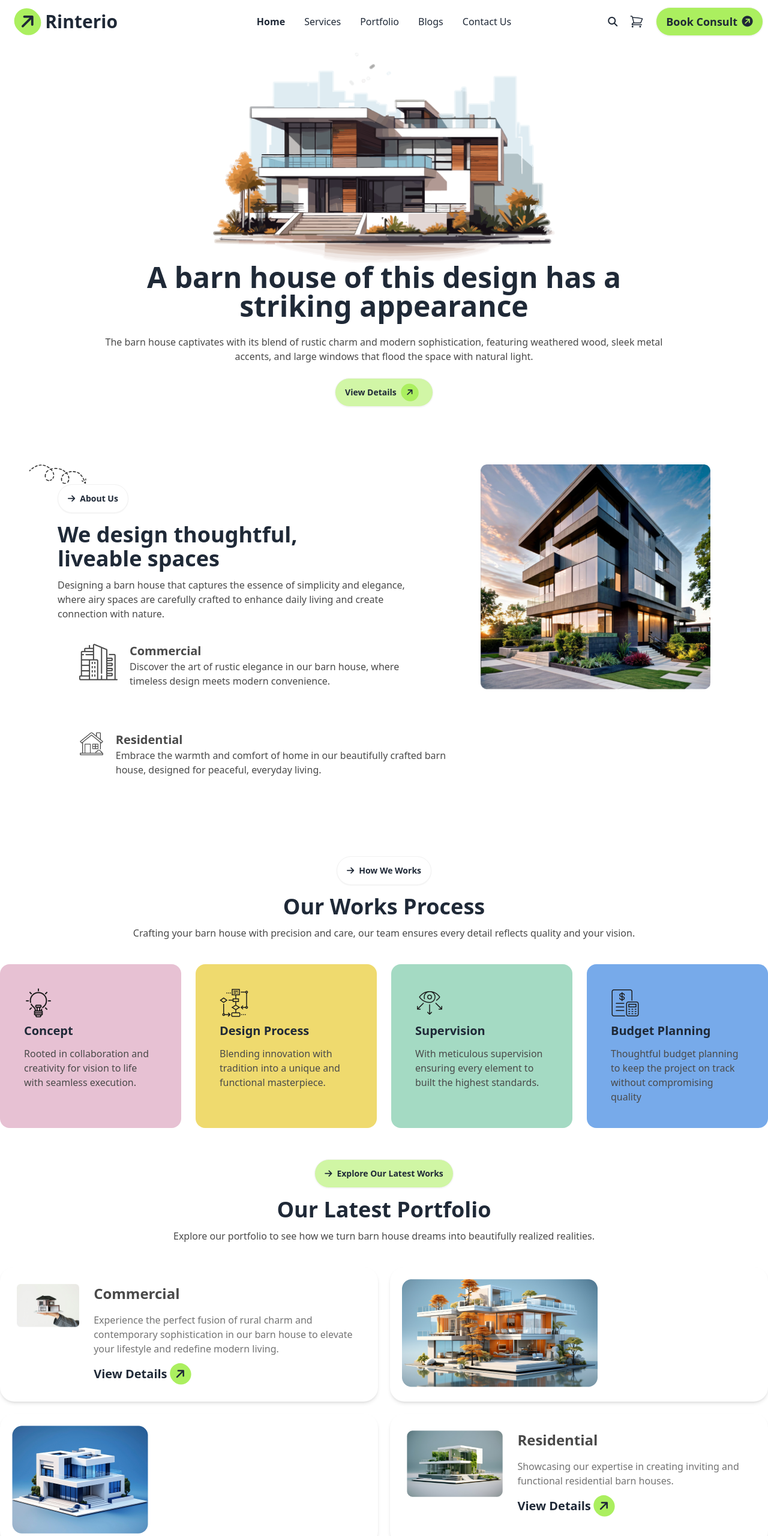
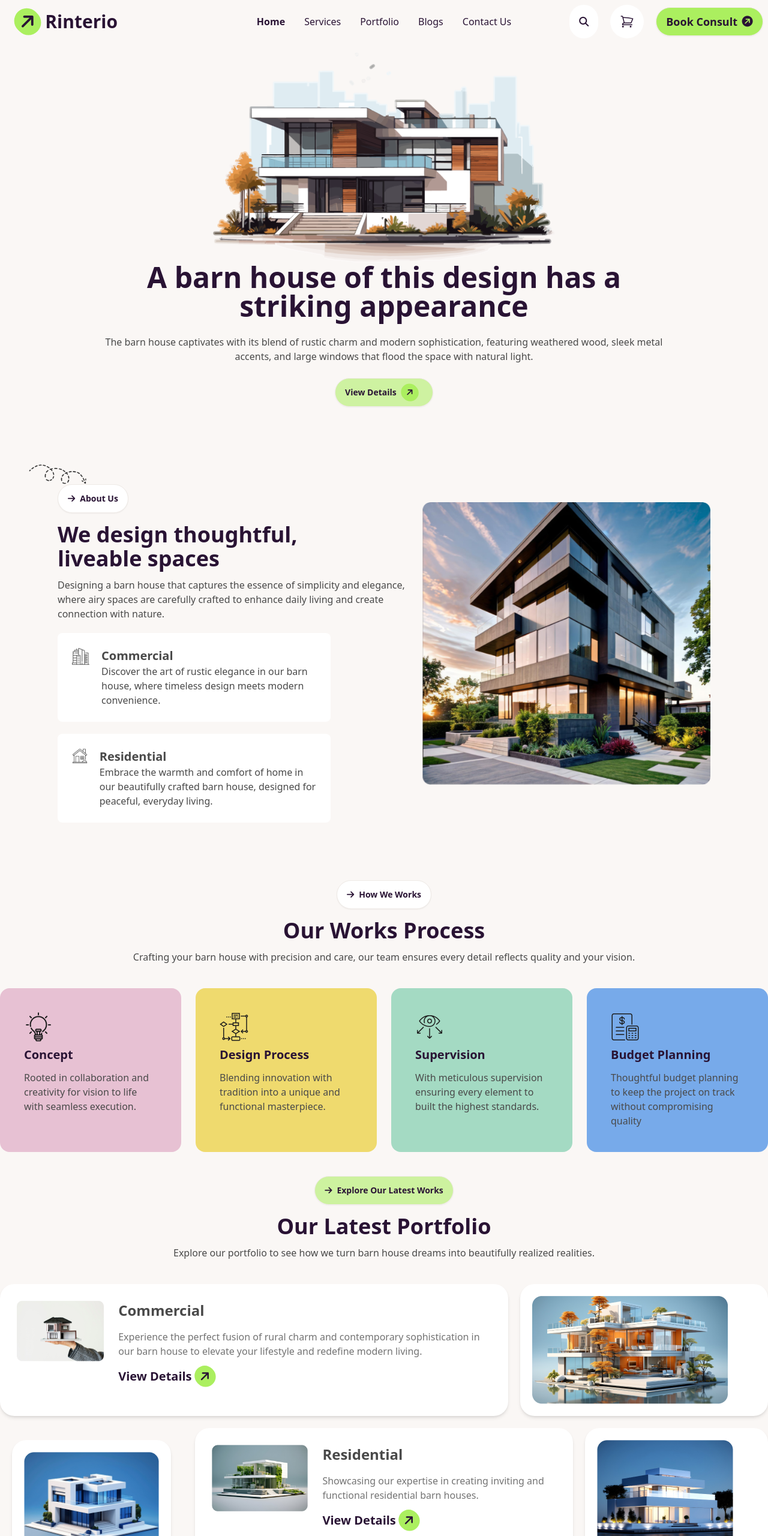
Before and after one commit to tasmia-munira/my-third-assignment, a plain HTML site: page index.html in a window 1280 px wide. Shown: the top 2560 px of the page at 60% size. Drawn offline with nearby package versions, Linux system fonts and the light colour scheme.

Commit message:
added responsive

```diff
--- a/index.html
+++ b/index.html
@@ -1,5 +1,5 @@
 <!DOCTYPE html>
-<html lang="en" data-theme="light">
+<html lang="en" data-theme="cupcake">
 <head>
     <meta charset="UTF-8">
     <meta name="viewport" content="width=device-width, initial-scale=1.0">
@@ -36,13 +36,43 @@
   </script>
 
 
+
 </head>
 <body class=".font-manrope">
     <header class="container mx-auto">
       <!-- navbar -->
       <div class="navbar bg-base-100">
         <div class="navbar-start">
-          <div class="dropdown">
+
+          <a class="btn btn-ghost text-3xl font-bold"><i class="fa-solid fa-arrow-right -rotate-45 bg-[#ABEF5F] rounded-full p-2"></i> Rinterio</a>
+        </div>
+        <div class="navbar-center hidden lg:flex">
+          <ul class="menu menu-horizontal px-1 text-base">
+            <li class="font-bold"><a>Home</a></li>
+            <li><a>Services</a></li>
+            <li><a>Portfolio</a></li>
+            <li><a>Blogs</a></li>
+            <li><a>Contact Us</a></li>
+          </ul>
+        </div>
+        <div class="navbar-end flex space-x-5">
+          <div class=" bg-white rounded-full p-4 hidden sm:block">
+            <i class="fa-solid fa-magnifying-glass"></i>
+          </div>
+          <div class="bg-white rounded-full p-4 hidden sm:block">
+            <svg xmlns="http://www.w3.org/2000/svg" fill="none" viewBox="0 0 24 24" stroke-width="1.5" stroke="currentColor" class="size-6">
+              <path stroke-linecap="round" stroke-linejoin="round" d="M2.25 3h1.386c.51 0 .955.343 1.087.835l.383 1.437M7.5 14.25a3 3 0 0 0-3 3h15.75m-12.75-3h11.218c1.121-2.3 2.1-4.684 2.924-7.138a60.114 60.114 0 0 0-16.536-1.84M7.5 14.25 5.106 5.272M6 20.25a.75.75 0 1 1-1.5 0 .75.75 0 0 1 1.5 0Zm12.75 0a.75.75 0 1 1-1.5 0 .75.75 0 0 1 1.5 0Z" />
+            </svg>
+          </div>
+
+          <div class="hidden sm:block"><a class="btn bg-primary-color rounded-full text-lg font-bold">Book Consult<i class="fa-solid fa-circle-arrow-right -rotate-45"></i></a></div>
+
+
+
+
+        </div>
+
+        <div class="dropdown lg:hidden w-30">
           <div tabindex="0" role="button" class="btn btn-ghost lg:hidden">
             <svg
               xmlns="http://www.w3.org/2000/svg"
@@ -66,29 +96,6 @@
             <li><a>Blogs</a></li>
             <li><a>Contact Us</a></li>
           </ul>
-          </div>
-          <a class="btn btn-ghost text-3xl font-bold"><i class="fa-solid fa-arrow-right -rotate-45 bg-[#ABEF5F] rounded-full p-2"></i> Rinterio</a>
-        </div>
-        <div class="navbar-center hidden lg:flex">
-          <ul class="menu menu-horizontal px-1 text-base">
-            <li class="font-bold"><a>Home</a></li>
-            <li><a>Services</a></li>
-            <li><a>Portfolio</a></li>
-            <li><a>Blogs</a></li>
-            <li><a>Contact Us</a></li>
-          </ul>
-        </div>
-        <div class="navbar-end flex space-x-5">
-          <div class="rounded-full"><i class="fa-solid fa-magnifying-glass"></i></div>
-          <svg xmlns="http://www.w3.org/2000/svg" fill="none" viewBox="0 0 24 24" stroke-width="1.5" stroke="currentColor" class="size-6">
-            <path stroke-linecap="round" stroke-linejoin="round" d="M2.25 3h1.386c.51 0 .955.343 1.087.835l.383 1.437M7.5 14.25a3 3 0 0 0-3 3h15.75m-12.75-3h11.218c1.121-2.3 2.1-4.684 2.924-7.138a60.114 60.114 0 0 0-16.536-1.84M7.5 14.25 5.106 5.272M6 20.25a.75.75 0 1 1-1.5 0 .75.75 0 0 1 1.5 0Zm12.75 0a.75.75 0 1 1-1.5 0 .75.75 0 0 1 1.5 0Z" />
-          </svg>
-
-
-          <a class="btn bg-primary-color rounded-full text-lg font-bold">Book Consult<i class="fa-solid fa-circle-arrow-right -rotate-45"></i></a>
-
-
-
         </div>
       </div>
 
@@ -117,9 +124,9 @@
     <main class="container mx-auto ">
         <!-- We Design section -->
          <section class="">
-          <div class="flex m-24 ">
+          <div class="lg:flex block m-24 ">
             <div>
-              <div class="relative right-12 w-24"><img src="assets/Vector.png" alt=""></div>
+              <div class="relative right-12 hidden lg:block w-24"><img src="assets/Vector.png" alt=""></div>
               <a class="btn rounded-3xl bg-white "><i class="fa-solid fa-arrow-right"></i>About Us</a>
 
               <h1 class="text-4xl font-bold mt-4">We design thoughtful, <br> liveable spaces</h1>
@@ -128,24 +135,23 @@
 
                 <!-- Design Cards -->
 
-                  <div class="flex gap-5 p-9">
+                  <div class="lg:flex block gap-5 bg-white rounded-lg w-full lg:w-9/12 p-6 mt-5">
                     <div><img src="./assets/commercial.png" alt=""></div>
                     <div><h1 class="text-xl font-bold text-[#494949]">Commercial</h1>
-                      <p class="text-[#494949]">Discover the art of rustic elegance in our barn house, where <br> timeless design meets modern convenience.</p>
+                      <p class="text-[#494949]">Discover the art of rustic elegance in our barn house, where timeless design meets modern convenience.</p>
                     </div>
                   </div>
 
-                  <div class="flex gap-5 p-9 ">
+                  <div class="lg:flex block gap-5 bg-white rounded-lg w-full lg:w-9/12 p-6 mt-5">
                     <div><img src="./assets/residential.png" alt=""></div>
                     <div><h1 class="text-xl font-bold text-[#494949]">Residential</h1>
                       <p class="text-[#494949]">Embrace the warmth and comfort of home in our beautifully crafted barn house, designed for peaceful, everyday living.</p>
                     </div>
                   </div>
 
-
               </div>
 
-                 <div class="mx-auto">
+                 <div class="mx-auto my-auto h-full w-9/12">
                   <img src="assets/Rectangle.png" alt="">
                  </div>
 
@@ -166,7 +172,7 @@
             <!-- Cards -->
              <!-- card-1 -->
             <div class="grid sm:grid-cols-1 lg:grid-cols-4 lg:grid-rows-1 gap-6">
-              <div class="p-10 mb-3 h-100 bg-[#E7C1D3] rounded-2xl">
+              <div class="p-10 m-6 lg:m-0 mb-3 h-100 bg-[#E7C1D3] rounded-2xl">
                 <figure>
                   <img src="./assets/concept.png" alt="" />
                 </figure>
@@ -178,7 +184,7 @@
               </div>
 
               <!-- card-2 -->
-              <div class="p-10 mb-3 h-100 bg-[#EFDA6E] rounded-2xl">
+              <div class="p-10 m-6 lg:m-0 mb-3 h-100 bg-[#EFDA6E] rounded-2xl">
                 <figure>
                   <img src="./assets/flow-chart.png" alt="" />
                 </figure>
@@ -190,7 +196,7 @@
               </div>
 
               <!-- card-3 -->
-              <div class="p-10 mb-3 h-100 bg-[#A4DAC3] rounded-2xl">
+              <div class="p-10 m-6 lg:m-0 mb-3 h-100 bg-[#A4DAC3] rounded-2xl">
                 <figure>
                   <img src="./assets/vision.png" alt="" />
                 </figure>
@@ -202,7 +208,7 @@
               </div>
 
               <!-- card-4 -->
-              <div class="p-10 mb-3 h-100 bg-[#77AAEA] rounded-2xl">
+              <div class="p-10 m-6 lg:m-0 mb-3 h-100 bg-[#77AAEA] rounded-2xl">
                 <figure>
                   <img src="./assets/budget-planning.png" alt="" />
                 </figure>
@@ -229,10 +235,10 @@
           <h1 class="text-4xl font-bold mt-4 text-center">Our Latest Portfolio</h1>
             <p class="text-[#494949] mt-3 mb-10 text-center">Explore our portfolio to see how we turn barn house dreams into beautifully realized realities.</p>
 
-          <!-- Card-2.O -->
-           <div class="grid grid-cols-1 lg:grid-cols-2 gap-5">
+
+            <div class="grid gap-5 mb-5 grid-cols-3">
               <!-- C-1 -->
-              <div class="flex gap-6 bg-white lg:p-7 shadow-md rounded-3xl p-5">
+              <div class="flex gap-6 col-span-2 bg-white lg:p-7 shadow-md rounded-3xl p-5">
                 <div>
                   <img src="./assets/img1.png" alt="">
                 </div>
@@ -247,12 +253,27 @@
                <div class="rounded-3xl bg-white shadow-md p-5">
                   <img src="./assets/img2.png" alt="">
                </div>
+            </div>
+
+
+
+
+
+
+
+          <!-- Card-2.O -->
+           <div class="grid grid-cols-1 lg:grid-cols-4 gap-5">
+                <!-- C-hidden -->
+                <div class="rounded-3xl bg-white shadow-md p-5 lg:hidden">
+                  <img src="./assets/img5.png" alt="">
+                </div>
+
                <!-- C-3 -->
-               <div class="rounded-3xl bg-white shadow-md p-5">
+               <div class="rounded-3xl bg-white shadow-md p-5 m-5">
                   <img src="./assets/img3.png" alt="">
                </div>
                <!-- C-4 -->
-               <div class="flex gap-6 bg-white lg:p-7 shadow-md rounded-3xl p-5">
+               <div class="flex col-span-2 gap-6 bg-white lg:p-7 shadow-md rounded-3xl p-5">
                   <div>
                     <img src="./assets/img4.png" alt="">
                   </div>
@@ -275,7 +296,7 @@
 
          <!-- Discuss section -->
           <section class="mt-11 mb-11">
-            <div class="p-11"
+            <div class="p-11 bg-cover bg-center h-screen"
               style="background-image: url(./assets/bg.jpg);">
 
               <div class="flex items-center justify-center">
@@ -290,7 +311,7 @@
               <!-- Box -->
                 <div class="container mx-auto">
                   <div class="grid grid-cols-2 gap-5">
-                    <div class="indicator">
+                    <div class="w-full">
                       <input type="text" placeholder="First Name*" class="input input-bordered rounded-full px-20 pl-4" />
                     </div>
                     <div class="indicator">
```
Lines whose indentation alone changed are shown as unchanged.
